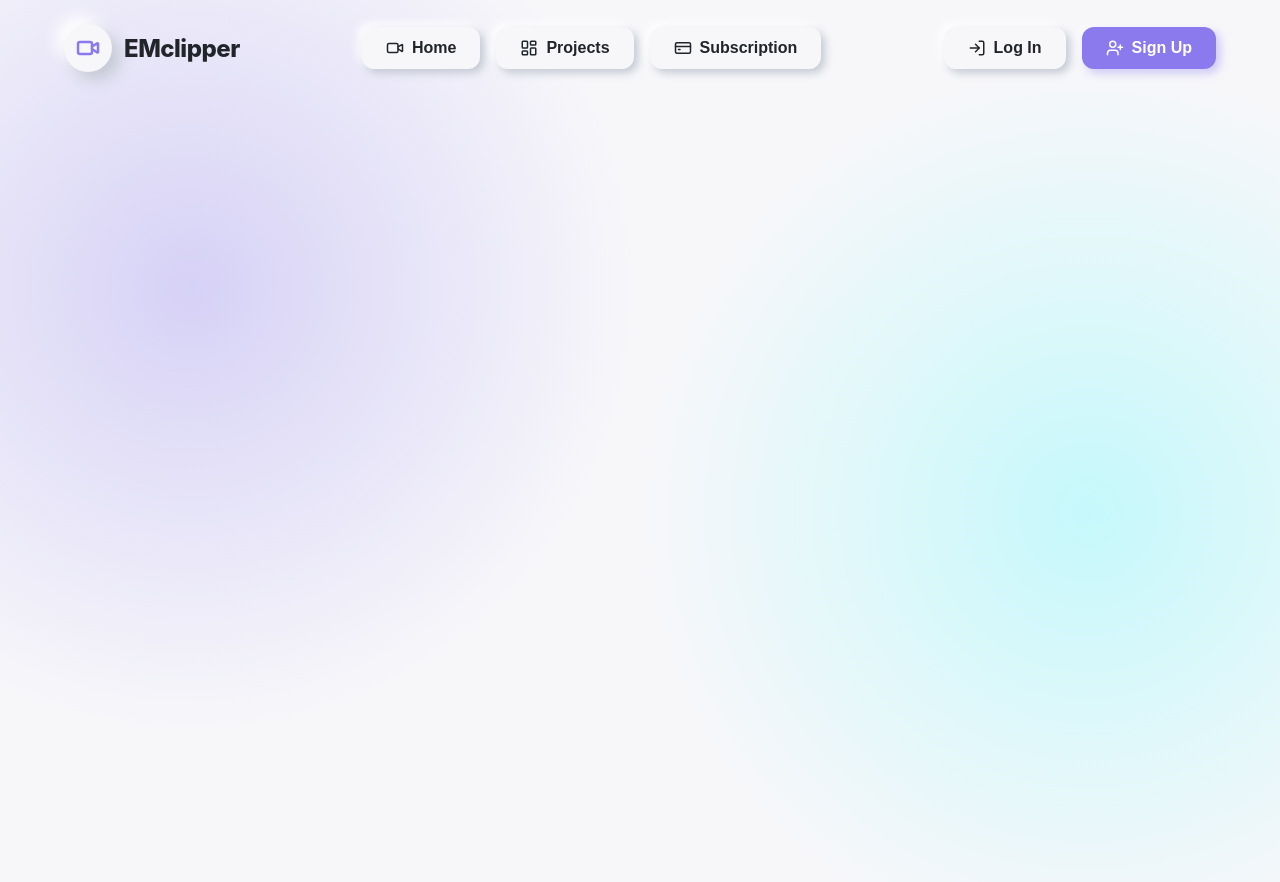
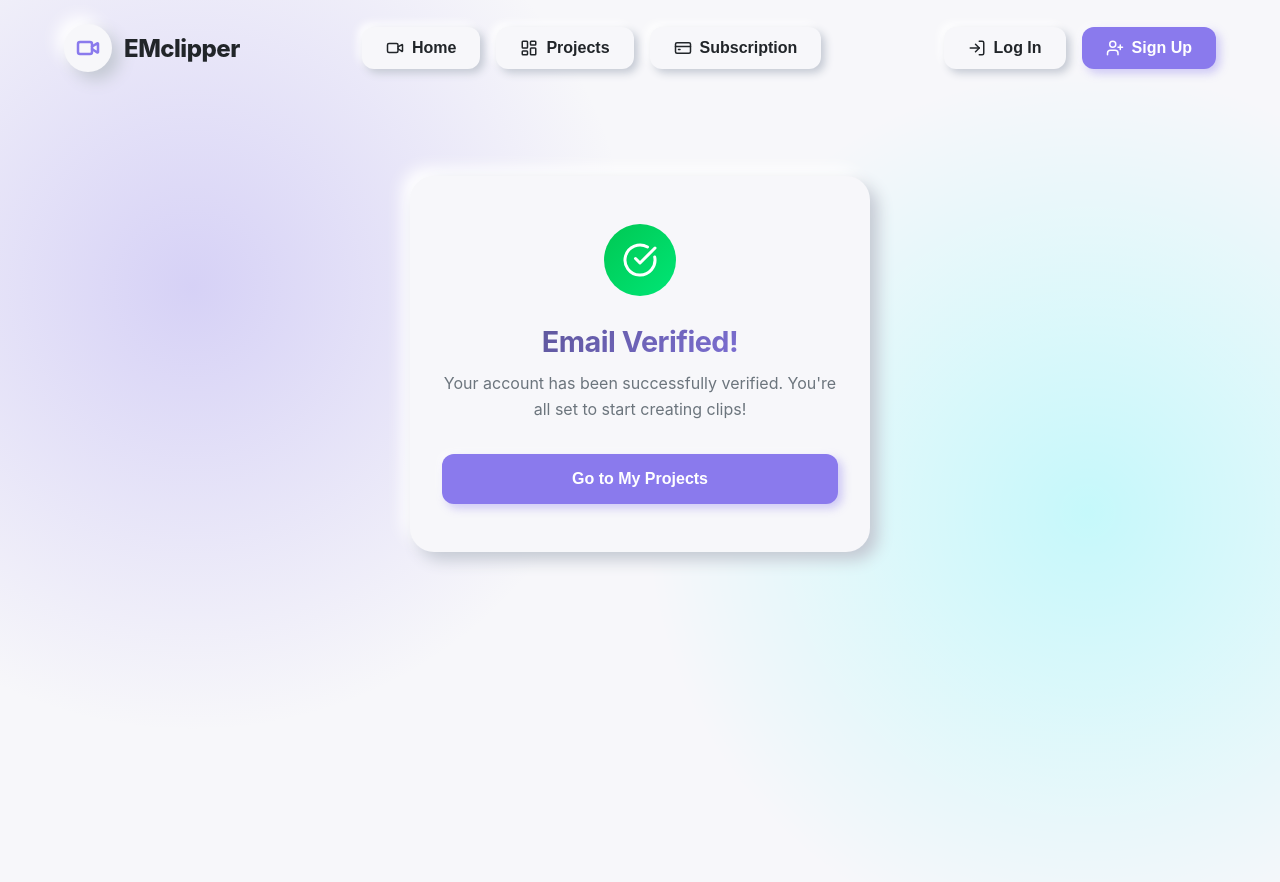
Before and after one commit to EliasMartiniuc/EMclipper, a React app in the folder frontend/: page /auth/callback in a window 1280 px wide. Shown: the top 882 px of the page. Built offline with nearby package versions, Linux system fonts and the light colour scheme; no server answers; the HTML template or start-up script is replaced by a standard one.

Commit message:
feat: add polished auth callback page for email verification redirect

```diff
--- a/frontend/src/App.jsx
+++ b/frontend/src/App.jsx
@@ -6,6 +6,7 @@ import Projects from './pages/Projects';
 import ProjectDetail from './pages/ProjectDetail';
 import Subscription from './pages/Subscription';
 import Auth from './pages/Auth';
+import AuthCallback from './pages/AuthCallback';
 import { UploadProvider } from './UploadContext';
 import { AuthProvider, useAuth } from './AuthContext';
 import { LogOut } from 'lucide-react';
@@ -93,6 +94,7 @@ function App() {
             <Route path="/subscription" element={<Subscription />} />
             <Route path="/login" element={<Auth type="login" />} />
             <Route path="/signup" element={<Auth type="signup" />} />
+            <Route path="/auth/callback" element={<AuthCallback />} />
           </Routes>
         </main>
       </UploadProvider>
--- /dev/null
+++ b/frontend/src/pages/AuthCallback.jsx
@@ -0,0 +1,127 @@
+import React, { useEffect, useState } from 'react';
+import { useNavigate } from 'react-router-dom';
+import { CheckCircle, XCircle, Loader2 } from 'lucide-react';
+import { supabase } from '../supabase';
+
+export default function AuthCallback() {
+  const navigate = useNavigate();
+  const [status, setStatus] = useState('verifying'); // 'verifying' | 'success' | 'error'
+  const [errorMsg, setErrorMsg] = useState('');
+
+  useEffect(() => {
+    const hash = window.location.hash;
+
+    // Check for error in the URL hash (e.g. expired link)
+    if (hash.includes('error=')) {
+      const params = new URLSearchParams(hash.replace('#', ''));
+      const desc = params.get('error_description') || 'Verification failed.';
+      setErrorMsg(desc.replace(/\+/g, ' '));
+      setStatus('error');
+      return;
+    }
+
+    // Check for access_token (successful verification)
+    if (hash.includes('access_token=')) {
+      // Supabase JS client auto-picks up the tokens from the URL hash
+      // Wait a moment for the auth state to update
+      const timer = setTimeout(() => {
+        setStatus('success');
+      }, 1500);
+      return () => clearTimeout(timer);
+    }
+
+    // No hash at all — just redirect to home
+    setStatus('success');
+  }, []);
+
+  const handleContinue = () => {
+    navigate('/projects');
+  };
+
+  return (
+    <div style={{ display: 'flex', justifyContent: 'center', marginTop: '80px' }}>
+      <div className="neu-card" style={{
+        width: '100%', maxWidth: '460px', textAlign: 'center',
+        padding: '48px 32px'
+      }}>
+
+        {status === 'verifying' && (
+          <>
+            <div style={{
+              width: '64px', height: '64px', borderRadius: '50%',
+              background: 'rgba(255,255,255,0.05)',
+              display: 'flex', alignItems: 'center', justifyContent: 'center',
+              margin: '0 auto 24px'
+            }}>
+              <Loader2 size={32} className="spinner" style={{ color: 'var(--accent-color)' }} />
+            </div>
+            <h2 style={{ fontSize: '1.5rem', marginBottom: '12px' }}>Verifying your email...</h2>
+            <p style={{ color: 'var(--text-muted)' }}>Please wait a moment.</p>
+          </>
+        )}
+
+        {status === 'success' && (
+          <>
+            <div style={{
+              width: '72px', height: '72px', borderRadius: '50%',
+              background: 'linear-gradient(135deg, #00c853, #00e676)',
+              display: 'flex', alignItems: 'center', justifyContent: 'center',
+              margin: '0 auto 28px',
+              animation: 'popIn 0.5s ease'
+            }}>
+              <CheckCircle size={36} color="#fff" />
+            </div>
+            <h2 style={{ fontSize: '1.8rem', marginBottom: '12px' }} className="kinetic-text">
+              Email Verified!
+            </h2>
+            <p style={{ color: 'var(--text-muted)', lineHeight: 1.6, marginBottom: '32px' }}>
+              Your account has been successfully verified. You're all set to start creating clips!
+            </p>
+            <button
+              className="neu-btn-primary"
+              onClick={handleContinue}
+              style={{ width: '100%', padding: '16px', fontSize: '1rem' }}
+            >
+              Go to My Projects
+            </button>
+          </>
+        )}
+
+        {status === 'error' && (
+          <>
+            <div style={{
+              width: '72px', height: '72px', borderRadius: '50%',
+              background: 'linear-gradient(135deg, #ff1744, #ff5252)',
+              display: 'flex', alignItems: 'center', justifyContent: 'center',
+              margin: '0 auto 28px',
+              animation: 'popIn 0.5s ease'
+            }}>
+              <XCircle size={36} color="#fff" />
+            </div>
+            <h2 style={{ fontSize: '1.8rem', marginBottom: '12px' }}>
+              Verification Failed
+            </h2>
+            <p style={{ color: 'var(--text-muted)', lineHeight: 1.6, marginBottom: '24px' }}>
+              {errorMsg}
+            </p>
+            <button
+              className="neu-btn-primary"
+              onClick={() => navigate('/signup')}
+              style={{ width: '100%', padding: '16px', fontSize: '1rem' }}
+            >
+              Try Again
+            </button>
+          </>
+        )}
+      </div>
+
+      <style>{`
+        @keyframes popIn {
+          0% { transform: scale(0.5); opacity: 0; }
+          70% { transform: scale(1.1); }
+          100% { transform: scale(1); opacity: 1; }
+        }
+      `}</style>
+    </div>
+  );
+}
```
